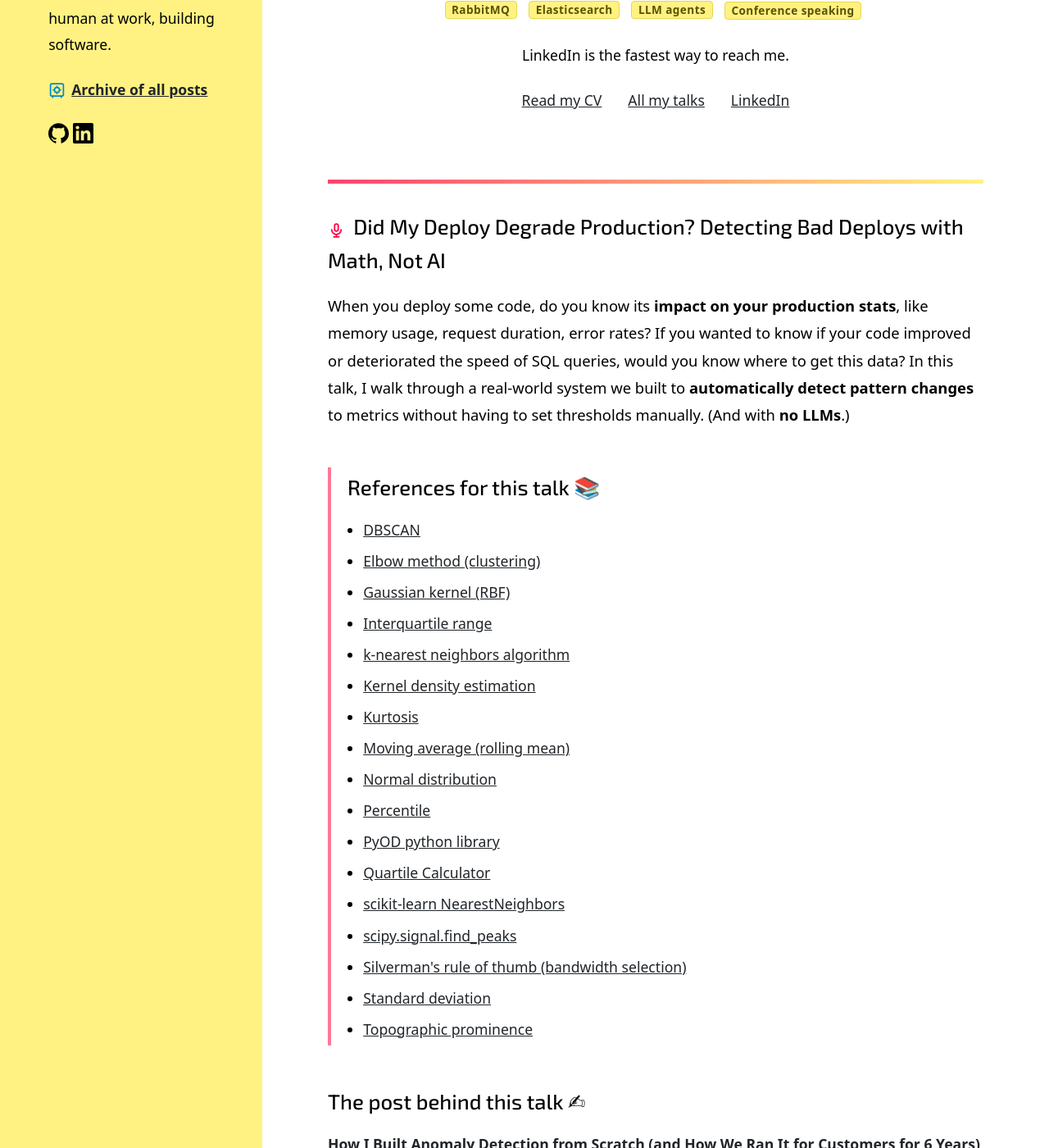
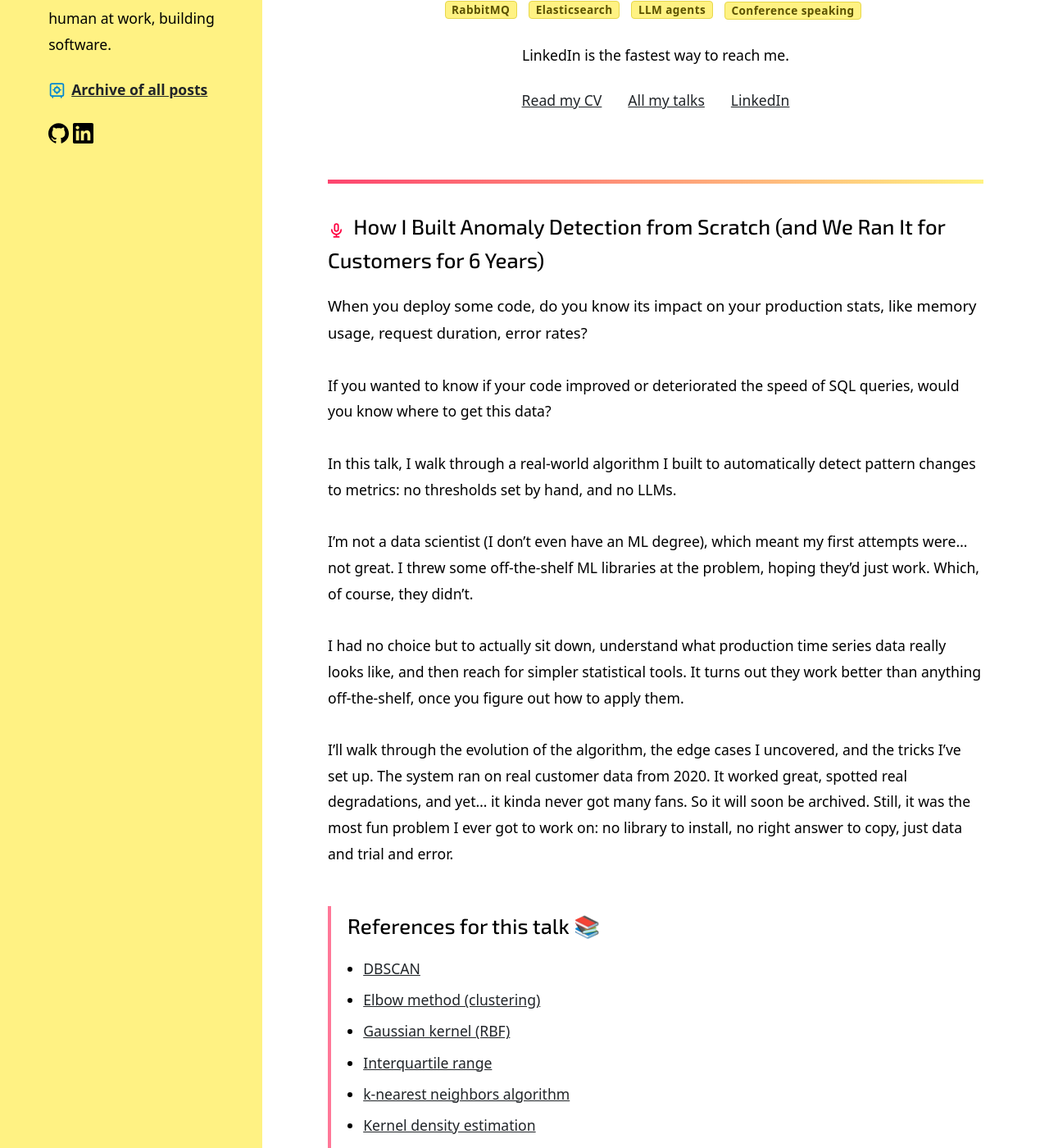
Before and after one commit to inesp/inesp.github.io, a Jekyll site: the page built from talk/deploy-impact.md, in a window 1280 px wide and 1400 px high, scrolled down 561 px. Shown: the whole window at 82% size. Built offline with Jekyll 4.4.1, drawn with Linux system fonts in a browser that asks for light colours; nearby versions of some CDN libraries; some web fonts are replaced; a style sheet for code colours, icons or effects is not loaded.

Commit message:
Update talk desc

```diff
--- a/_data/talk_catalogue.yml
+++ b/_data/talk_catalogue.yml
@@ -25,19 +25,19 @@
 - key: data-lies
   title: How We Lie to Each Other with Data
   series: "The Algorithm Decided"
-  description: "Of course, we learned statistics. We went to university, there was a course, there was an exam, we passed it. But we don't really use it at work... when writing code, except.... that we love **proving a point with a good chart**. That would be a harmless quirk if we were bakers, but our code now decides **who gets a loan**, whose claim gets approved, when the doctor sees you. Software engineers have somehow become some of the **most consequential decision-makers in society**, and we cope with it by pretending we're just typing."
+  description: "Of course, we learned statistics. We went to university, there was a course, there was an exam, we passed it. But we don't really use it at work... when writing code, except... that we love **proving a point with a good chart**. That would be a harmless quirk if we were bakers, but our code now decides **who gets a loan**, whose claim gets approved, when the doctor sees you. Software engineers have somehow become some of the **most consequential decision-makers in society**, and we cope with it by pretending we're just typing."
   abstract: |
     Of course, we learned statistics. We went to university, there was a course, there was an exam, we passed it.
 
-    But we don't really use it at work... when writing code, except.... that we love **proving a point with a good chart**. That would be a harmless quirk if we were bakers, but our code now decides **who gets a loan**, whose claim gets approved, when the doctor sees you.
+    But we don't really use it at work... when writing code, except... that we love **proving a point with a good chart**. That would be a harmless quirk if we were bakers, but our code now decides **who gets a loan**, whose claim gets approved, when the doctor sees you.
 
-    Software engineers have somehow become some of the **most consequential decision-makers in society**, and we cope with it by pretending we're just typing."
+    Software engineers have somehow become some of the **most consequential decision-makers in society**, and we cope with it by pretending we're just typing.
 
 - key: estimation
   title: Software Estimation Is a Delusion
   post_slugs:
     - estimation-is-a-delusion
-  description: Software estimation has turned into **ritualized guessing**. We are pushed to estimate, but **nobody is teaching us how** to do it. Our estimates are deemed crucial, but the project's specs keep changing mid-work. It's time we abandoned long-term estimates and focus instead on **managing project risks**.
+  description: Software estimation has turned into **ritualized guessing**. We are pushed to estimate, but **nobody is teaching us how** to do it. Our estimates are deemed crucial, but the project's specs keep changing mid-work. It's time we abandoned long-term estimates and focused instead on **managing project risks**.
   abstract: |
     Software estimation has turned into **ritualized guessing**.
 
@@ -50,10 +50,22 @@
     Unfortunately, I'm not offering a magic formula. I'm offering language on how to push back on false precision, and how to plan better: not answer "how long will this take?" but "what can we actually build with the time and the resources we have?".
 
 - key: deploy-impact
-  title: "Did My Deploy Degrade Production? Detecting Bad Deploys with Math, Not AI"
+  title: "How I Built Anomaly Detection from Scratch (and How We Ran It for Customers for 6 Years)"
   post_slugs:
     - impact-of-a-deploy
   description: When you deploy some code, do you know its **impact on your production stats**, like memory usage, request duration, error rates? If you wanted to know if your code improved or deteriorated the speed of SQL queries, would you know where to get this data? In this talk, I walk through a real-world system we built to **automatically detect pattern changes** to metrics without having to set thresholds manually. (And with **no LLMs**.)
+  abstract: |
+    When you deploy some code, do you know its impact on your production stats, like memory usage, request duration, error rates?
+
+    If you wanted to know if your code improved or deteriorated the speed of SQL queries, would you know where to get this data?
+
+    In this talk, I walk through a real-world algorithm I built to automatically detect pattern changes to metrics: no thresholds set by hand, and no LLMs.
+
+    I'm not a data scientist (I don't even have an ML degree), which meant my first attempts were... not great. I threw some off-the-shelf ML libraries at the problem, hoping they'd just work. Which, of course, they didn't.
+
+    I had no choice but to actually sit down, understand what production time series data really looks like, and then reach for simpler statistical tools. It turns out they work better than anything off-the-shelf, once you figure out how to apply them.
+
+    I'll walk through the evolution of the algorithm, the edge cases I uncovered, and the tricks I've set up. The system ran on real customer data from 2020. It worked great, spotted real degradations, and yet... it kinda never got many fans. So it will soon be archived. Still, it was the most fun problem I ever got to work on: no library to install, no right answer to copy, just data and trial and error.
 
 - key: cognitive-biases
   title: Why Smart Developers Write Silly Code
--- a/_data/talks.yml
+++ b/_data/talks.yml
@@ -6,8 +6,8 @@
   title: "Did My Deploy Degrade Production? Detecting Bad Deploys with Math, Not AI"
   coming_soon: true
   video_link:
-  details_link:
-  slides_link:
+  details_link: https://buildstuff.events/pages/agenda
+  slides_link: https://speakerdeck.com/inesp/how-i-built-anomaly-detection-from-scratch-and-how-we-ran-it-for-customers-for-6-years
   talk: deploy-impact
 
 - conf: Heapcon 2026
@@ -31,7 +31,7 @@
   coming_soon: true
   video_link:
   details_link: https://2026.trondheimdc.no/en/#program
-  slides_link:
+  slides_link: https://speakerdeck.com/inesp/how-i-built-anomaly-detection-from-scratch-and-how-we-ran-it-for-customers-for-6-years
   talk: deploy-impact
 
 - conf: Devoxx Belgium 2026
--- a/talk/deploy-impact.md
+++ b/talk/deploy-impact.md
@@ -4,5 +4,5 @@
 layout: talk
 permalink: /talk/deploy-impact/
 talk: deploy-impact
-title: "Did My Deploy Degrade Production? Detecting Bad Deploys with Math, Not AI"
+title: "How I Built Anomaly Detection from Scratch (and We Ran It for Customers for 6 Years)"
 ---
```
